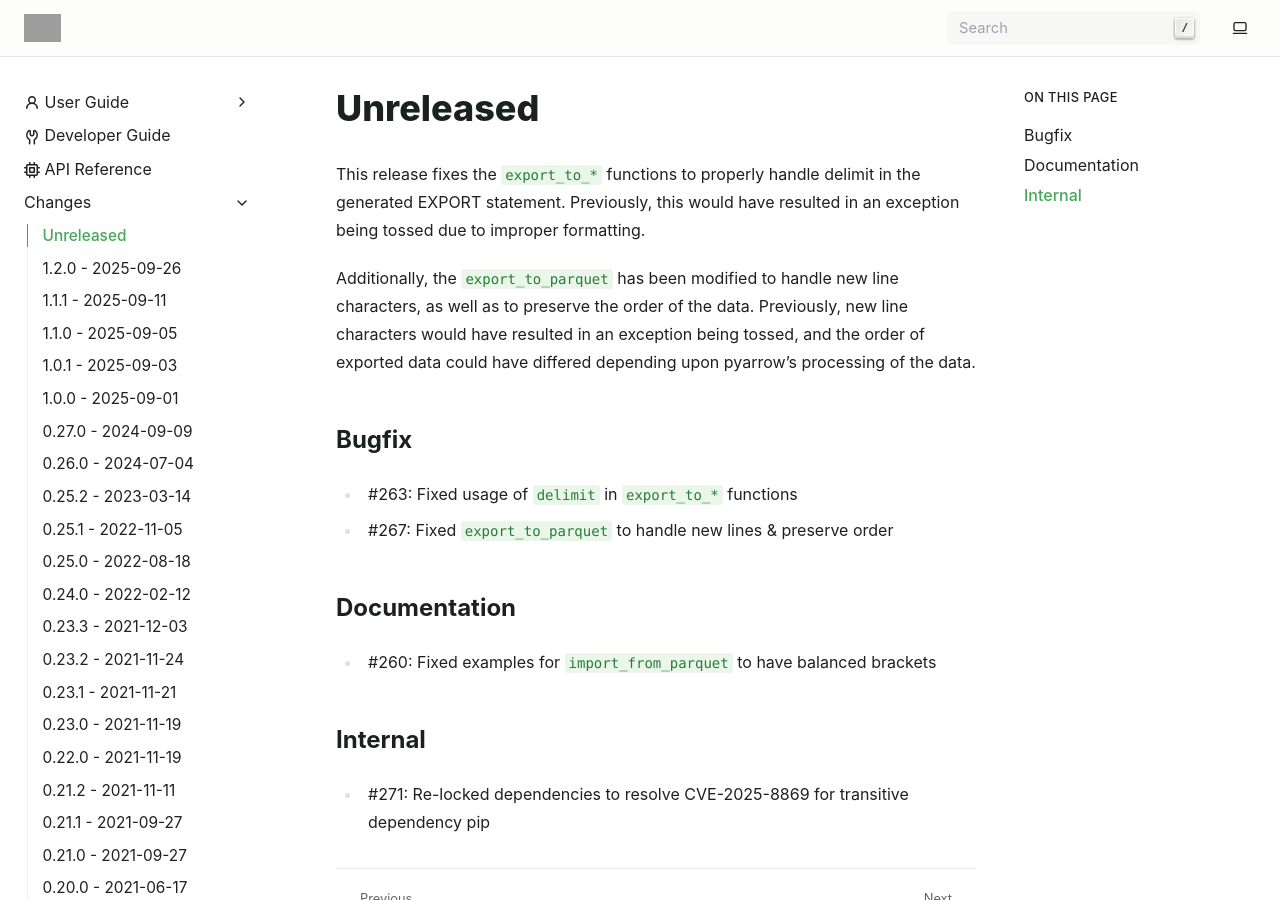
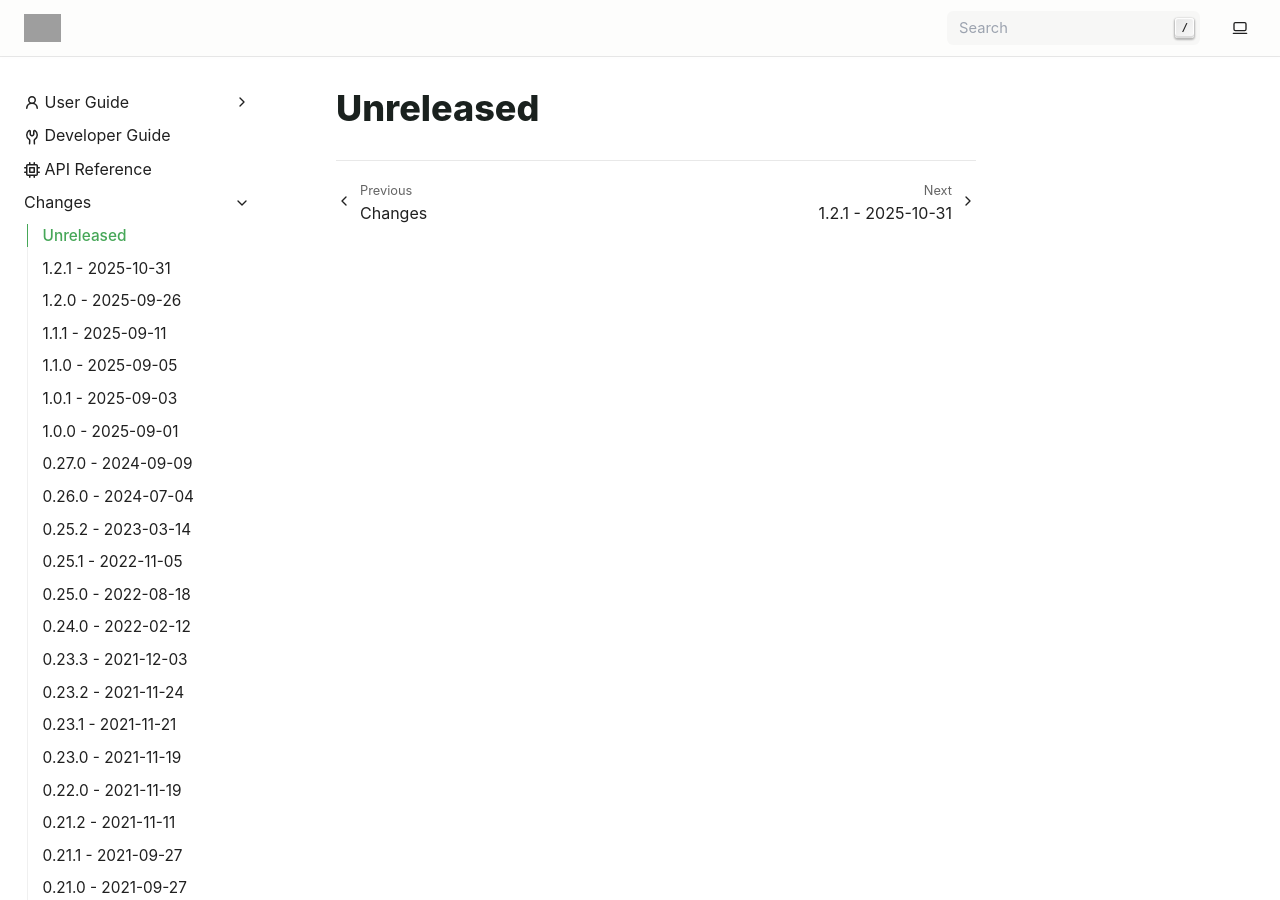
Before and after one commit to exasol/pyexasol, a Sphinx documentation site: the page built from doc/changes/unreleased.md, in a window 1280 px wide and 900 px high. Built offline with Sphinx 7.4.7, drawn with Linux system fonts in a browser that asks for light colours; grey boxes are pictures that could not be loaded.

Commit message:
Prepare patch release

```diff
--- a/doc/changes/unreleased.md
+++ b/doc/changes/unreleased.md
@@ -1,23 +1 @@
 # Unreleased
-
-This release fixes the `export_to_*` functions to properly handle delimit in the
-generated EXPORT statement. Previously, this would have resulted in an exception being
-tossed due to improper formatting.
-
-Additionally, the `export_to_parquet` has been modified to handle new line characters,
-as well as to preserve the order of the data. Previously, new line characters would
-have resulted in an exception being tossed, and the order of exported data could
-have differed depending upon pyarrow's processing of the data.
-
-## Bugfix
-
-* #263: Fixed usage of `delimit` in `export_to_*` functions
-* #267: Fixed `export_to_parquet` to handle new lines & preserve order
-
-## Documentation
-
-* #260: Fixed examples for `import_from_parquet` to have balanced brackets
-
-## Internal
-
-* #271: Re-locked dependencies to resolve CVE-2025-8869 for transitive dependency pip
--- a/pyexasol/version.py
+++ b/pyexasol/version.py
@@ -10,6 +10,6 @@
 
 MAJOR = 1
 MINOR = 2
-PATCH = 0
+PATCH = 1
 VERSION = f"{MAJOR}.{MINOR}.{PATCH}"
 __version__ = VERSION
--- a/pyproject.toml
+++ b/pyproject.toml
@@ -1,6 +1,6 @@
 [project]
 name = "pyexasol"
-version = "1.2.0"
+version = "1.2.1"
 requires-python = ">=3.9.2,<4"
 description = "Exasol python driver with extra features"
 authors = [
```
Also changed, not shown: doc/changes/changelog.md (+2 -0 lines), doc/changes/changes_1.2.1.md (added, +40 -0 lines).
